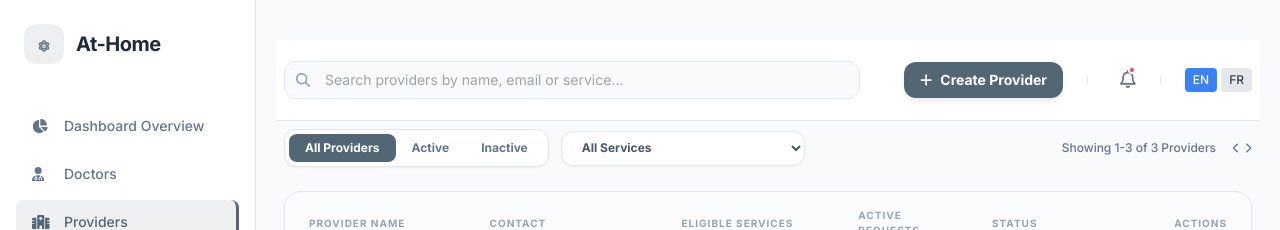
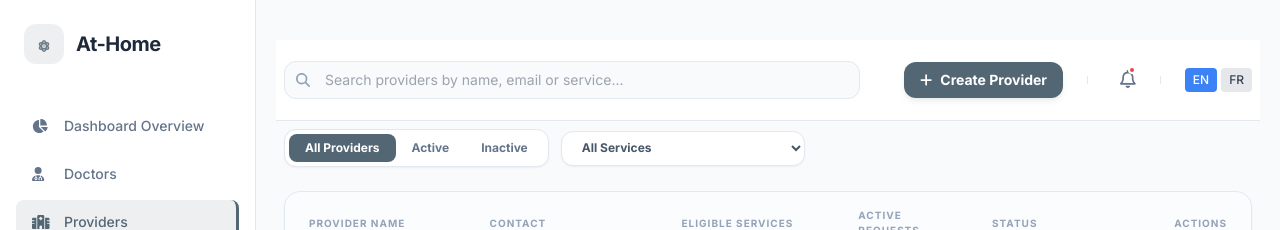
Before and after one commit to Mayuri2502/at-home-healthcare-admin-react, a React (Create React App) app: page /providers in a window 1280 px wide. Shown: the top 230 px of the page. Built offline with nearby package versions, Linux system fonts and the light colour scheme; sample sign-in values are in the browser's storage.

Commit message:
removed duplicate pagination

```diff
--- a/src/pages/providers/Providers.tsx
+++ b/src/pages/providers/Providers.tsx
@@ -322,7 +322,7 @@ const Providers: React.FC = () => {
                 <option value="antibiotherapy-infusion">Antibiothérapy infusion</option>
               </select>
             </div>
-            <div className="flex items-center gap-2 text-xs font-medium text-slate-500">
+            {/* <div className="flex items-center gap-2 text-xs font-medium text-slate-500">
               <span>{t('common.showing', { start: 1, end: providers.length, total: providers.length, type: t('providers.title') })}</span>
               <div className="flex gap-1 ml-2">
                 <button className="w-8 h-8 flex items-center justify-center border border-slate-200 rounded-lg bg-white hover:bg-slate-50">
@@ -332,7 +332,7 @@ const Providers: React.FC = () => {
                   <i className="fa-solid fa-chevron-right text-[10px]"></i>
                 </button>
               </div>
-            </div>
+            </div> */}
           </section>
 
           {/* Providers Table */}
```
